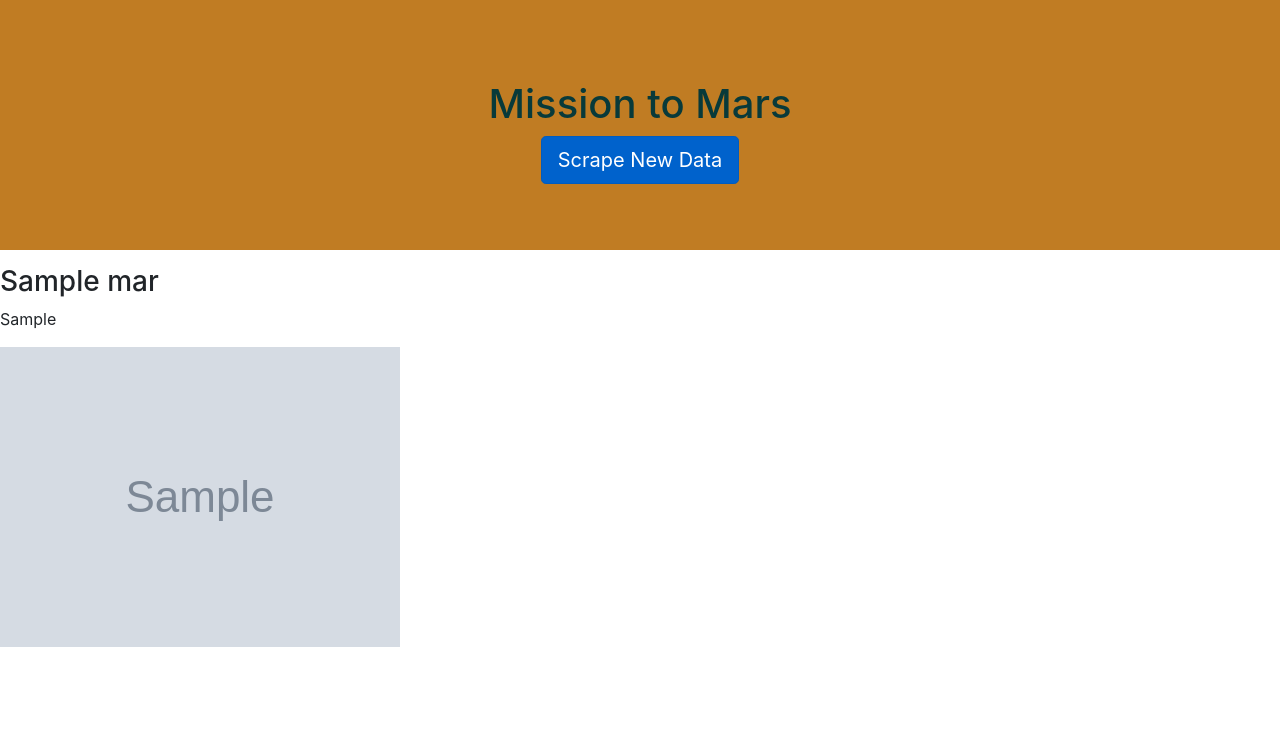
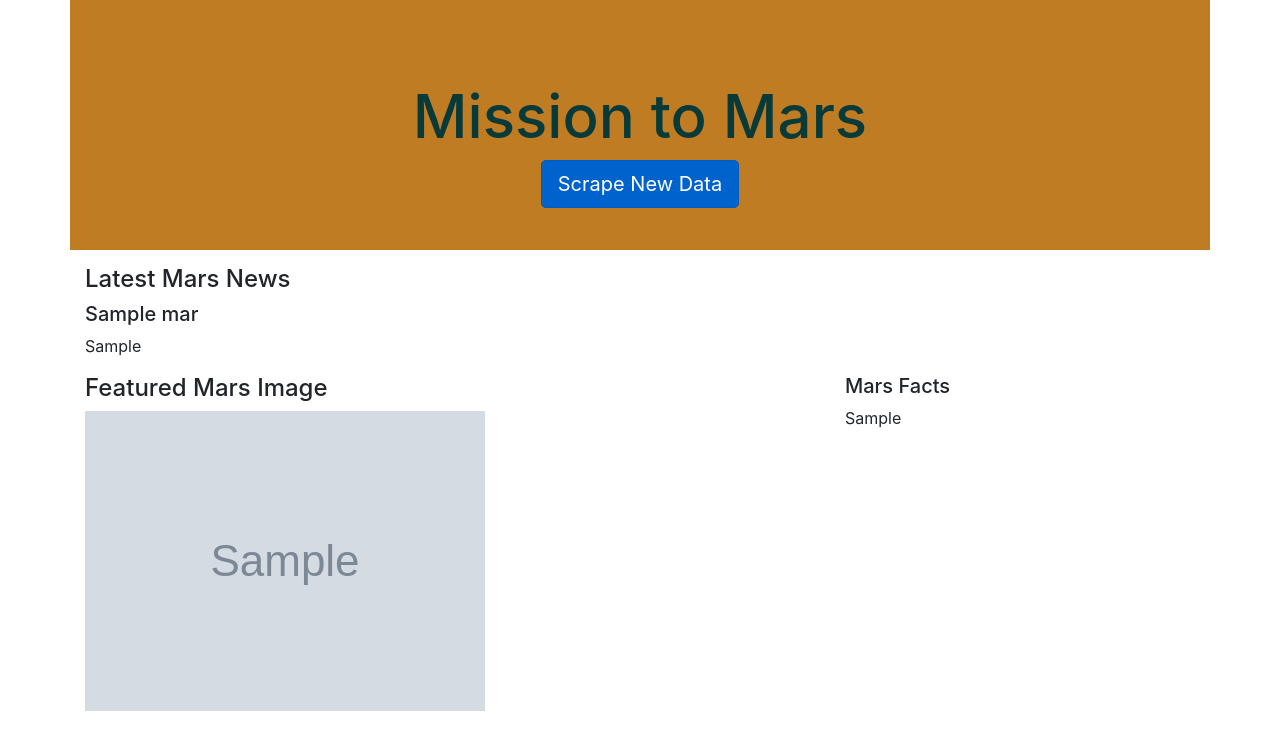
Before and after one commit to alplky/web-scraping-challenge, a Flask app: page / in a window 1280 px wide. Shown: the top 750 px of the page. Run offline with Flask 2, Linux system fonts and the light colour scheme; grey boxes marked "Sample" are stand-in pictures; a database or web service that is not in the repository returns one stand-in record (values such as "Sample title"); parts of the project's set-up code (start-up, migrations or seed data) failed here and were passed over; some libraries are stand-ins or nearby versions.

Commit message:
set up container boxes for news, featured image, and facts

```diff
--- a/Missions_to_Mars/templates/index.html
+++ b/Missions_to_Mars/templates/index.html
@@ -9,15 +9,38 @@
 </head>
 
 <body>
-    <div class="text-center box">
-        <h1 class=h1>Mission to Mars</h1>
-        <a href="/scrape" class="btn btn-primary btn-lg active" role="button" aria-pressed="true">Scrape New Data</a>
+    <div class="container text-center box">
+        <div class=row>
+            <div class="col-lg-12 col-sm-12">
+                <h1 class=h1>Mission to Mars</h1>
+                <a href="/scrape" class="btn btn-primary btn-lg active" role="button" aria-pressed="true">Scrape New Data</a>
+            </div>
+        </div>
+    </div>
+    <div class="container">
+        <div class=row>
+            <div class="col-lg-12 col-sm-12">
+                <h4>Latest Mars News</h4>
+                <h5>{{ mars_data.news_title }}</h5>
+                <p>{{ mars_data.mars_news_p }}</p>
+            </div>
+        </div>
+    </div>
+    <div class="container">
+        <div class=row>
+            <div class="col-lg-8 col-sm-8">
+                <h4>Featured Mars Image</h4>
+                <a href={{ mars_data.featured_image }}>
+                    <img alt="Mars Featured Image" src={{ mars_data.featured_image }}>
+                </a>
+            </div>
+            <div class="col-lg-4 col-sm-4">
+                <h5>Mars Facts</h5>
+                {{ mars_data.mars_facts_table }}
+            </div>
+        </div>
     </div>
 
-    <h3>{{ mars_data.news_title }}</h3>
-    <p>{{ mars_data.mars_news_p }}</p>
-    <a href={{ mars_data.featured_image }}>
-        <img alt="Mars Featured Image" src={{ mars_data.featured_image }}>
-    </a>
+
 </body>
 </html>
--- a/Missions_to_Mars/templates/style.css
+++ b/Missions_to_Mars/templates/style.css
@@ -2,6 +2,7 @@
     color: rgb(8, 58, 58);
     text-align: center;
     padding-top: 80px;
+    font-size: 60px;
 }
 
 .box {
```
